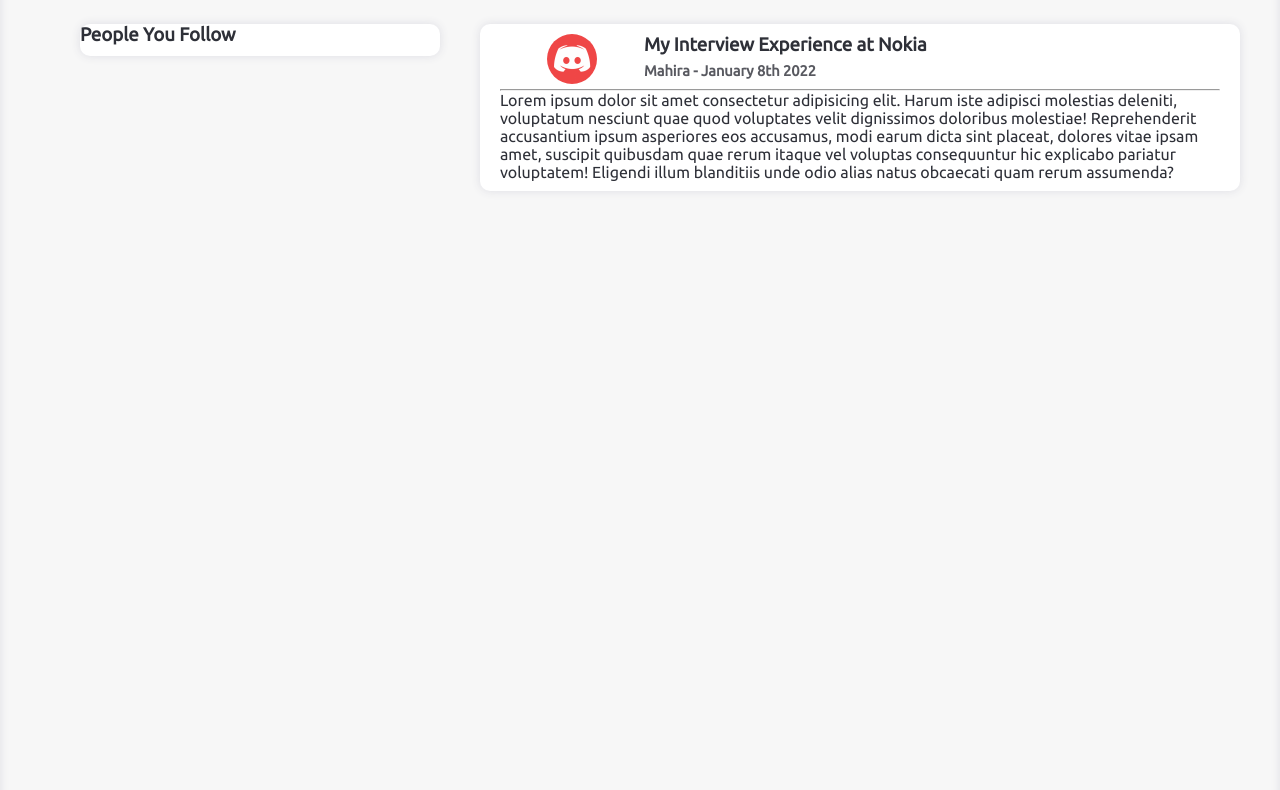
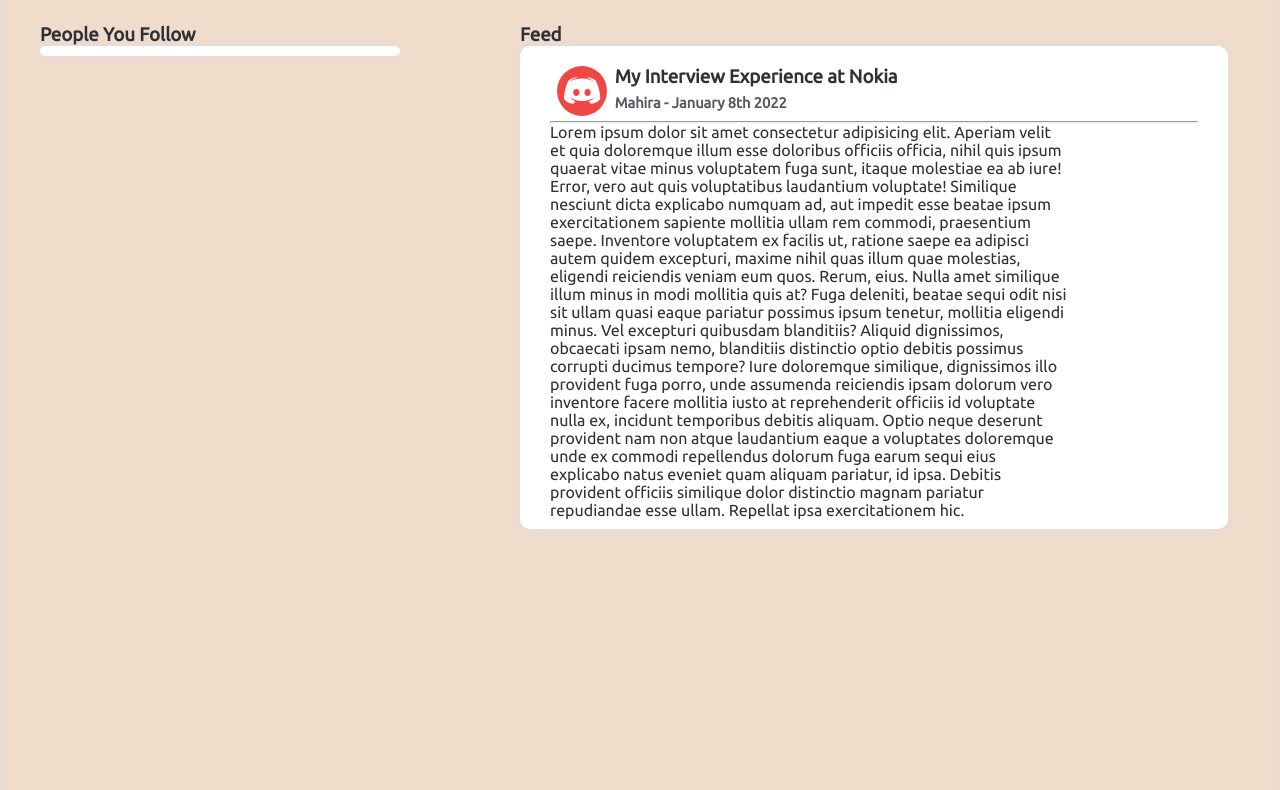
Before and after one commit to mmoftah3/SheTalks, a website: page public/dashboard.html in a window 1280 px wide. Shown: the part 76-866 px from the top of the page. Drawn offline with Linux system fonts and the light colour scheme.

Commit message:
changed colours and tweaked grid

```diff
--- a/public/css/dashboard.css
+++ b/public/css/dashboard.css
@@ -1,6 +1,6 @@
 :root {
-    --main-bg: #f7f7f7;
-    --header-bg: #fff;
+    --main-bg: #f0dcca;
+    --header-bg: #f7f7f7;
     --card-bg: #fff;
     --text-clr: #2E3038;
     --subtitle-clr: rgba(46, 48, 56, 0.8);
@@ -72,18 +72,20 @@
 }
 
 .main {
-    display: flex;
+    display: grid;
 
     margin-left: auto;
     margin-right: auto;
 
-    padding: 40px;
+    padding-top: 40px;
+    padding-left: 40px;
+    padding-right: 40px;
 
     min-height: 1000px;
 
-    justify-content: center;
-    column-gap: 40px;
-    flex-shrink: 0;
+    grid-template-columns: 30% 60%;
+    column-gap: 10%;
+    justify-items: space-around;
 
     box-shadow: inset 0 0 10px var(--shadow);
 }
@@ -101,21 +103,22 @@
 }
 
 .following{
-    width: 30%;
+    max-width: 100%;
 }
 
 .feed {
-    width: 60%
+    max-width: 90%;
 }
 
 .post {
     display: grid;
 
-    padding-top: 10px;
-    padding-left: 20px;
-    padding-right: 20px;
+    padding-top: 20px;
+    padding-left: 30px;
+    padding-right: 30px;
+    padding-bottom: 20px;
 
-    grid-template-columns: 20% auto;
+    grid-template-columns: 10% 70% 20%;
     justify-content: start;
 }
 
@@ -128,9 +131,13 @@
     justify-self: center;
 }
 
+.post h2 {
+    grid-column: 2 / 4;
+}
+
 .post hr {
     margin-top: 5px;
-    grid-column: 1 / 3;
+    grid-column: 1 / 4;
 }
 
 .post p {
--- a/public/dashboard.html
+++ b/public/dashboard.html
@@ -35,21 +35,34 @@
 
         <div class="main">
             <div class="following">
+                <h2>People You Follow</h2>
                 <div>
-                    <h2>People You Follow</h2>
+
                 </div>
             </div>
             <div class="feed">
+                <h2>Feed</h2>
                 <div class="post">
                     <img src="img/example-prof-img.png" class="profile-pic" alt="profile picture">
                     <h2>My Interview Experience at Nokia</h2>
                     <h4>Mahira - January 8th 2022</h4>
                     <hr>
-                    <p>Lorem ipsum dolor sit amet consectetur adipisicing elit. Harum iste adipisci molestias deleniti,
-                        voluptatum nesciunt quae quod voluptates velit dignissimos doloribus molestiae! Reprehenderit
-                        accusantium ipsum asperiores eos accusamus, modi earum dicta sint placeat, dolores vitae ipsam
-                        amet, suscipit quibusdam quae rerum itaque vel voluptas consequuntur hic explicabo pariatur
-                        voluptatem! Eligendi illum blanditiis unde odio alias natus obcaecati quam rerum assumenda?</p>
+                    <p>Lorem ipsum dolor sit amet consectetur adipisicing elit. Aperiam velit et quia doloremque illum
+                        esse doloribus officiis officia, nihil quis ipsum quaerat vitae minus voluptatem fuga sunt,
+                        itaque molestiae ea ab iure! Error, vero aut quis voluptatibus laudantium voluptate! Similique
+                        nesciunt dicta explicabo numquam ad, aut impedit esse beatae ipsum exercitationem sapiente
+                        mollitia ullam rem commodi, praesentium saepe. Inventore voluptatem ex facilis ut, ratione saepe
+                        ea adipisci autem quidem excepturi, maxime nihil quas illum quae molestias, eligendi reiciendis
+                        veniam eum quos. Rerum, eius. Nulla amet similique illum minus in modi mollitia quis at? Fuga
+                        deleniti, beatae sequi odit nisi sit ullam quasi eaque pariatur possimus ipsum tenetur, mollitia
+                        eligendi minus. Vel excepturi quibusdam blanditiis? Aliquid dignissimos, obcaecati ipsam nemo,
+                        blanditiis distinctio optio debitis possimus corrupti ducimus tempore? Iure doloremque
+                        similique, dignissimos illo provident fuga porro, unde assumenda reiciendis ipsam dolorum vero
+                        inventore facere mollitia iusto at reprehenderit officiis id voluptate nulla ex, incidunt
+                        temporibus debitis aliquam. Optio neque deserunt provident nam non atque laudantium eaque a
+                        voluptates doloremque unde ex commodi repellendus dolorum fuga earum sequi eius explicabo natus
+                        eveniet quam aliquam pariatur, id ipsa. Debitis provident officiis similique dolor distinctio
+                        magnam pariatur repudiandae esse ullam. Repellat ipsa exercitationem hic.</p>
                 </div>
             </div>
         </div>
```
